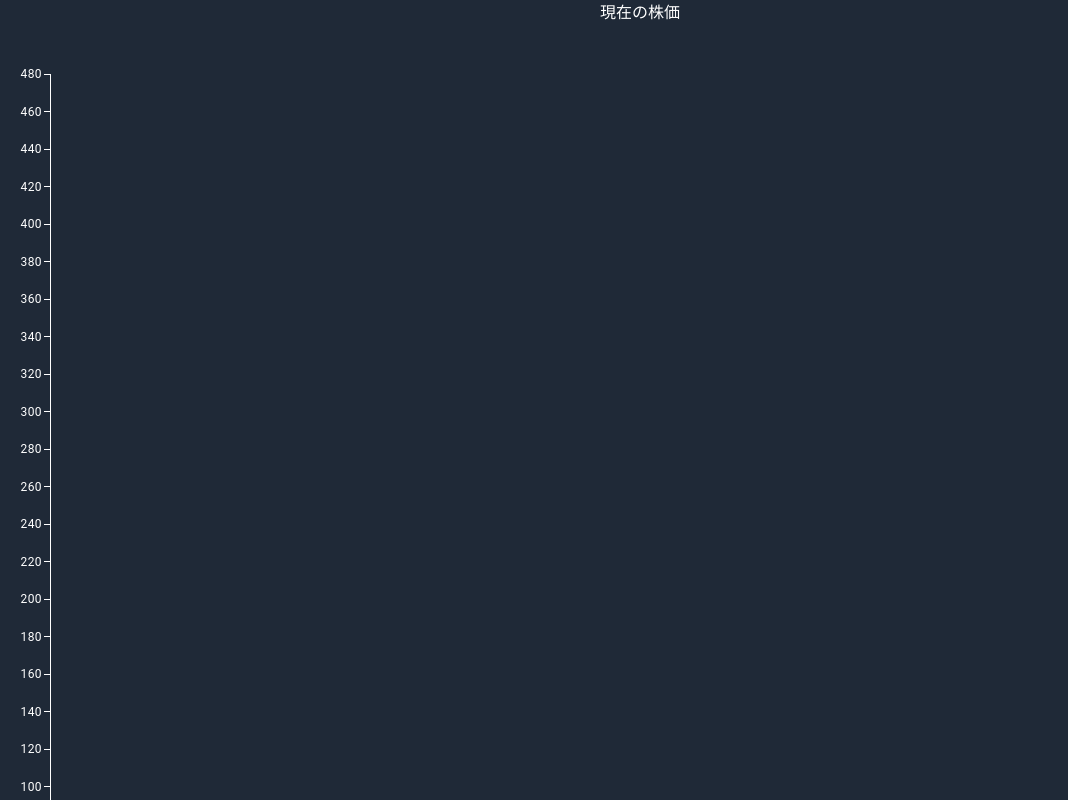
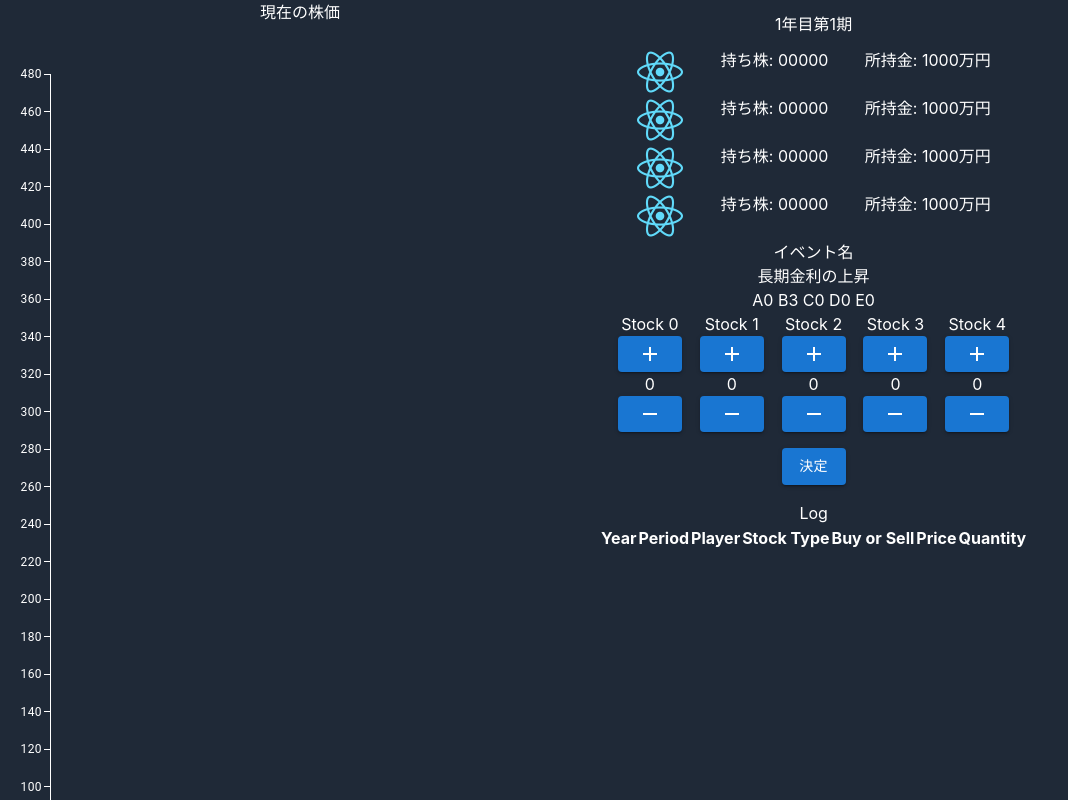
Before and after one commit to takikomiudon/sdm-fin, a React (Create React App) app in the folder my-app/: page / in a window 1280 px wide. Shown: the top 800 px of the page, without its empty margins (0-1068 px from the left). Built offline with nearby package versions, Linux system fonts and the light colour scheme.

Commit message:
CSSからの脱出

```diff
--- a/my-app/src/App.css
+++ /dev/null
@@ -1,45 +0,0 @@
-.App {
-  text-align: center;
-  background-color: #282c34;
-  color: white;
-}
-
-.App-logo {
-  height: 40vmin;
-  pointer-events: none;
-}
-
-@media (prefers-reduced-motion: no-preference) {
-  .App-logo {
-    animation: App-logo-spin infinite 20s linear;
-  }
-}
-
-.App-header {
-  background-color: #282c34;
-  min-height: 100vh;
-  display: flex;
-  flex-direction: column;
-  align-items: center;
-  justify-content: center;
-  font-size: calc(10px + 2vmin);
-  color: white;
-}
-
-.App-link {
-  color: #61dafb;
-}
-
-@keyframes App-logo-spin {
-  from {
-    transform: rotate(0deg);
-  }
-  to {
-    transform: rotate(360deg);
-  }
-}
-
-.mainDisplay {
-  display: flex;
-  flex-direction: row;
-}
--- a/my-app/src/App.jsx
+++ b/my-app/src/App.jsx
@@ -1,5 +1,4 @@
 import React, { useState } from "react";
-import "./App.css";
 import GameYearAndPeriod from "./gameYearAndPeriod/GameYearAndPeriod";
 import PlayerInfoList from "./playerInfo/PlayerInfoList";
 import StockPriceChart from "./stockPriceChart/StockPriceChart";
@@ -128,8 +127,9 @@ function App() {
   }
 
   return (
-    <div className="text-center bg-gray-800 text-white">
+    <div className="text-center bg-gray-800 text-white flex flex-row ">
       <StockPriceChart stockPrices={stockPrices} />
+      <div>
         <GameYearAndPeriod year={year} period={period} isFinished={isFinished} />
         <PlayerInfoList
           player1={player1}
@@ -137,7 +137,6 @@ function App() {
           player3={player3}
           player4={player4}
         />
-      <Log actionLogs={actionLogs} />
         <Event
           eventNum={eventNum}
           setEventNum={setEventNum}
@@ -167,6 +166,8 @@ function App() {
           setEventNum={setEventNum}
           eventArray={eventArray}
         />
+        <Log actionLogs={actionLogs} />
+      </div>
     </div>
   );
 }
--- a/my-app/src/playerInfo/PlayerInfo.css
+++ /dev/null
@@ -1,9 +0,0 @@
-.PlayerInfo {
-  display: flex;
-  flex-direction: row;
-  justify-content: space-around;
-}
-
-.PlayerInfo img {
-  height: 48px;
-}
--- a/my-app/src/playerInfo/PlayerInfo.jsx
+++ b/my-app/src/playerInfo/PlayerInfo.jsx
@@ -1,11 +1,9 @@
-import "./PlayerInfo.css";
 import logo from "./img/logo192.png";
-import CurrencyYenIcon from "@mui/icons-material/CurrencyYen";
 
 const PlayerInfo = (props) => {
   return (
-    <div className="PlayerInfo">
-      <img src={logo} />
+    <div className="flex flex-row justify-evenly">
+      <img src={logo} className="h-12" alt="logo"/>
       <p>持ち株: {props.player.stocks}</p>
       <p>所持金: {props.player.money}万円</p>
     </div>
--- a/my-app/src/stockSelector/StockSelectButton.css
+++ /dev/null
@@ -1,4 +0,0 @@
-.StockSelectButton {
-  display: flex;
-  flex-direction: column;
-}
--- a/my-app/src/stockSelector/StockSelectButton.jsx
+++ b/my-app/src/stockSelector/StockSelectButton.jsx
@@ -1,11 +1,10 @@
-import "./StockSelectButton.css";
 import { Button } from "@mui/material";
 import AddIcon from "@mui/icons-material/Add";
 import RemoveIcon from "@mui/icons-material/Remove";
 
 const StockSelectButton = ({ stock, setStock, stockId }) => {
   return (
-    <div className="StockSelectButton">
+    <div className="flex flex-col">
       <span>Stock {stockId}</span>
       <Button variant="contained" onClick={() => setStock(stock + 1)}>
         <AddIcon />
--- a/my-app/src/stockSelector/StockSelector.css
+++ /dev/null
@@ -1,5 +0,0 @@
-.StockSelectButtons {
-  display: flex;
-  flex-direction: row;
-  justify-content: space-evenly;
-}
--- a/my-app/src/stockSelector/StockSelector.jsx
+++ b/my-app/src/stockSelector/StockSelector.jsx
@@ -1,6 +1,5 @@
 import React, { useState } from "react";
 import { Button } from "@mui/material";
-import "./StockSelector.css";
 import StockSelectButton from "./StockSelectButton";
 
 const StockSelector = (props) => {
@@ -158,7 +157,7 @@ const StockSelector = (props) => {
 
   return (
     <div className="StockSelector">
-      <div className="StockSelectButtons">
+      <div className="flex flex-row justify-evenly">
         <StockSelectButton stock={stock0} setStock={setStock0} stockId={0} />
         <StockSelectButton stock={stock1} setStock={setStock1} stockId={1} />
         <StockSelectButton stock={stock2} setStock={setStock2} stockId={2} />
```
Lines whose indentation alone changed are shown as unchanged.
